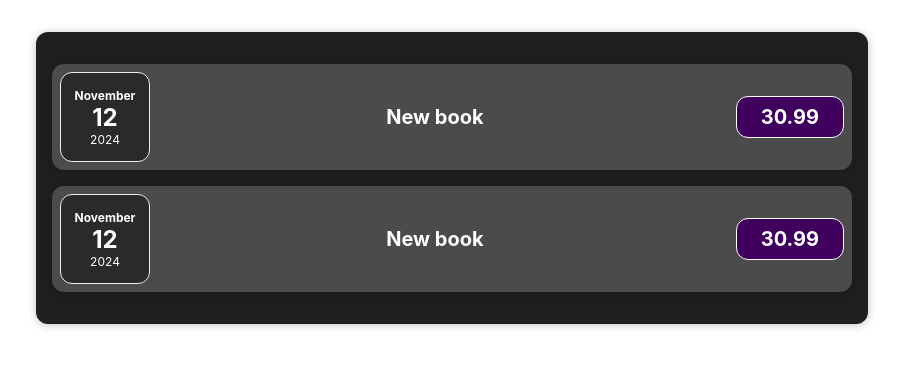
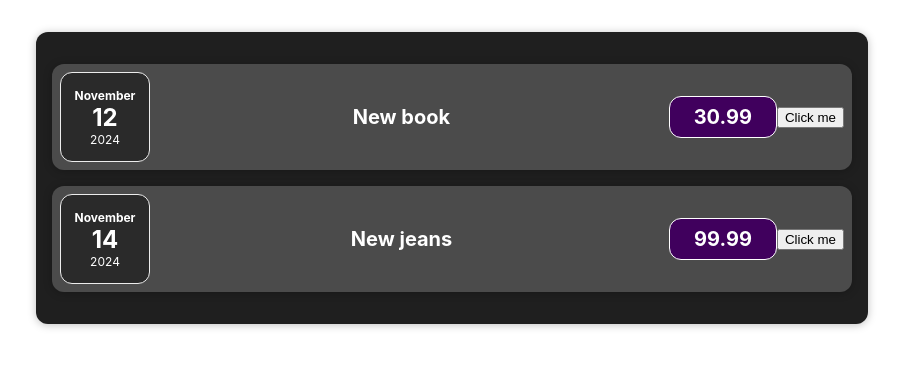
Before and after one commit to elmar-unn/codespaces-react, a React (Vite) app: page / in a window 1280 px wide. Shown: the top 368 px of the page, without its empty margins (188-1091 px from the left). Built offline with nearby package versions, Linux system fonts and the light colour scheme.

Commit message:
10. tehtud

```diff
--- a/src/components/Expenses/ExpenseItem.jsx
+++ b/src/components/Expenses/ExpenseItem.jsx
@@ -1,20 +1,25 @@
 import "./ExpenseItem.css";
 import ExpenseDate from "./ExpenseDate";
 import Card from "../UI/Card";
+import { useState } from "react";
 
 const ExpenseItem = (props) => {
-    return (
-        <Card className="expense-item">
-            <ExpenseDate date={props.data.date} />
+  const [title, setTitle] = useState(props.expenseData.title);
+  const clickHandler = () => {
+    console.log("Clicked!");
+    setTitle("Updated!");
+  };
 
-            <div className="expense-item__description">
-                <h2>{props.data.title}</h2>
-                <div className="expense-item__price">
-                    {props.data.price}
-                </div>
-            </div>
-        </Card>
-    );
+  return (
+    <Card className="expense-item">
+      <ExpenseDate date={props.expenseData.date} />
+      <div className="expense-item__description">
+        <h2>{props.expenseData.title}</h2>
+        <div className="expense-item__price">{props.expenseData.price}</div>
+      </div>
+      <button onClick={clickHandler}>Click me</button>
+    </Card>
+  );
 };
 
 export default ExpenseItem;
--- a/src/components/Expenses/Expenses.jsx
+++ b/src/components/Expenses/Expenses.jsx
@@ -5,8 +5,8 @@
 const Expenses = (props) => {
   return (
     <Card className="expenses">
-      <ExpenseItem data={props.expenses[0]}/>
-      <ExpenseItem data={props.expenses[0]}/>
+      <ExpenseItem expenseData={props.expenses[0]} />
+      <ExpenseItem expenseData={props.expenses[1]} />
     </Card>
   );
 };
```
